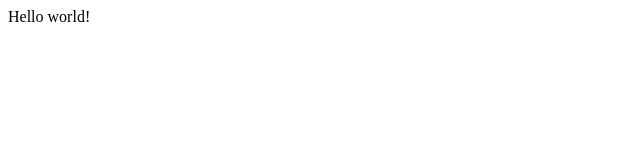
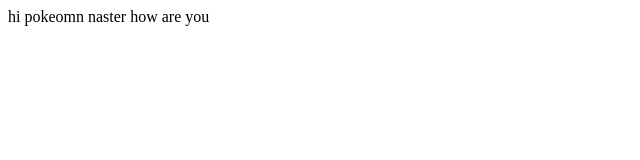
Before and after one commit to kodemaan/gatsby-personal-site, a Gatsby site: page / in a window 1280 px wide. Shown: the whole page, without its empty margins (0-640 px from the left). Built offline with nearby package versions, Linux system fonts and the light colour scheme; Gatsby itself is replaced by a stand-in of ours.

Commit message:
Using tell.it

```diff
--- a/package.json
+++ b/package.json
@@ -6,7 +6,7 @@
   "license": "MIT",
   "scripts": {
     "build": "gatsby build",
-    "develop": "gatsby develop",
+    "develop": "gatsby develop -H 0.0.0.0",
     "format": "prettier --write \"**/*.{js,jsx,json,md}\"",
     "start": "npm run develop",
     "serve": "gatsby serve",
--- a/src/pages/index.js
+++ b/src/pages/index.js
@@ -1,5 +1,4 @@
-import React from "react"
+import React from 'react';
 
-export default function Home() {
-  return <div>Hello world!</div>
-}
+const Home = () => <div>hi pokeomn naster how are you</div>;
+export default Home;
```
Also changed, not shown: 1 other file.
